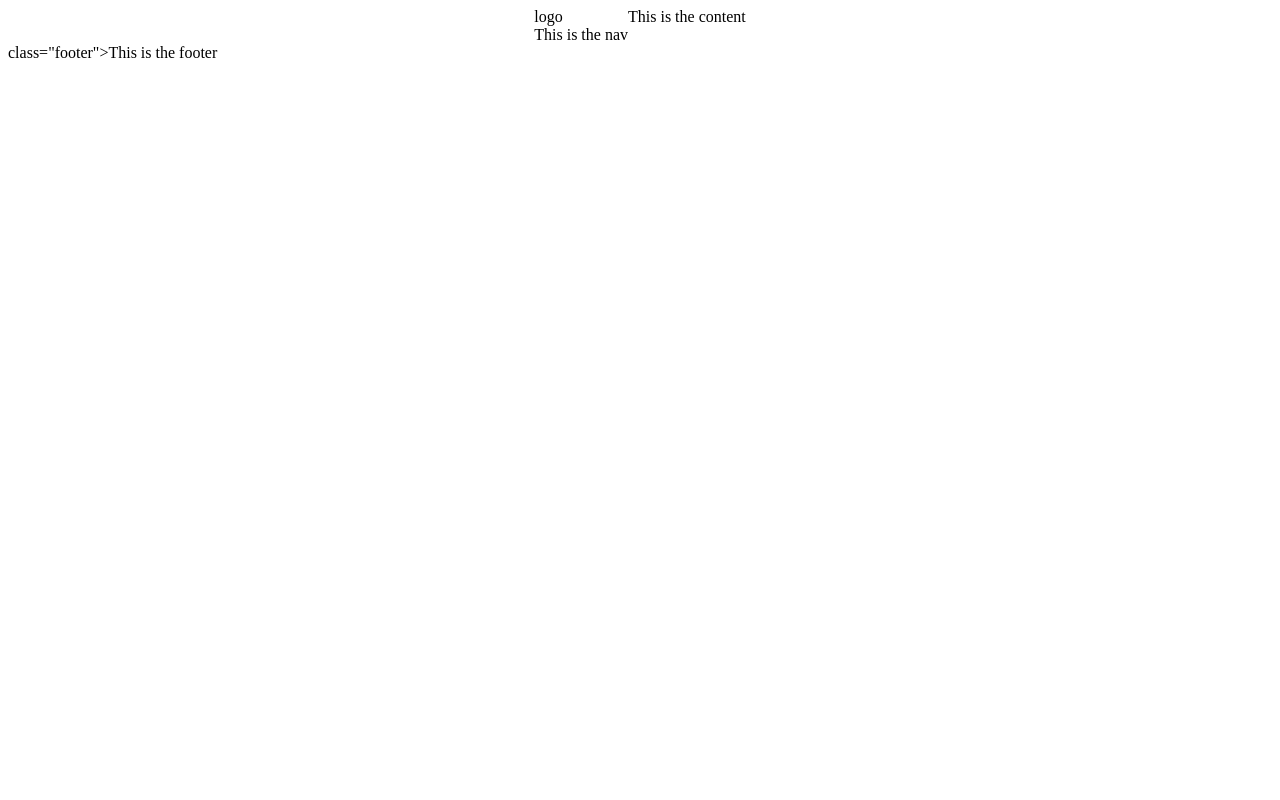
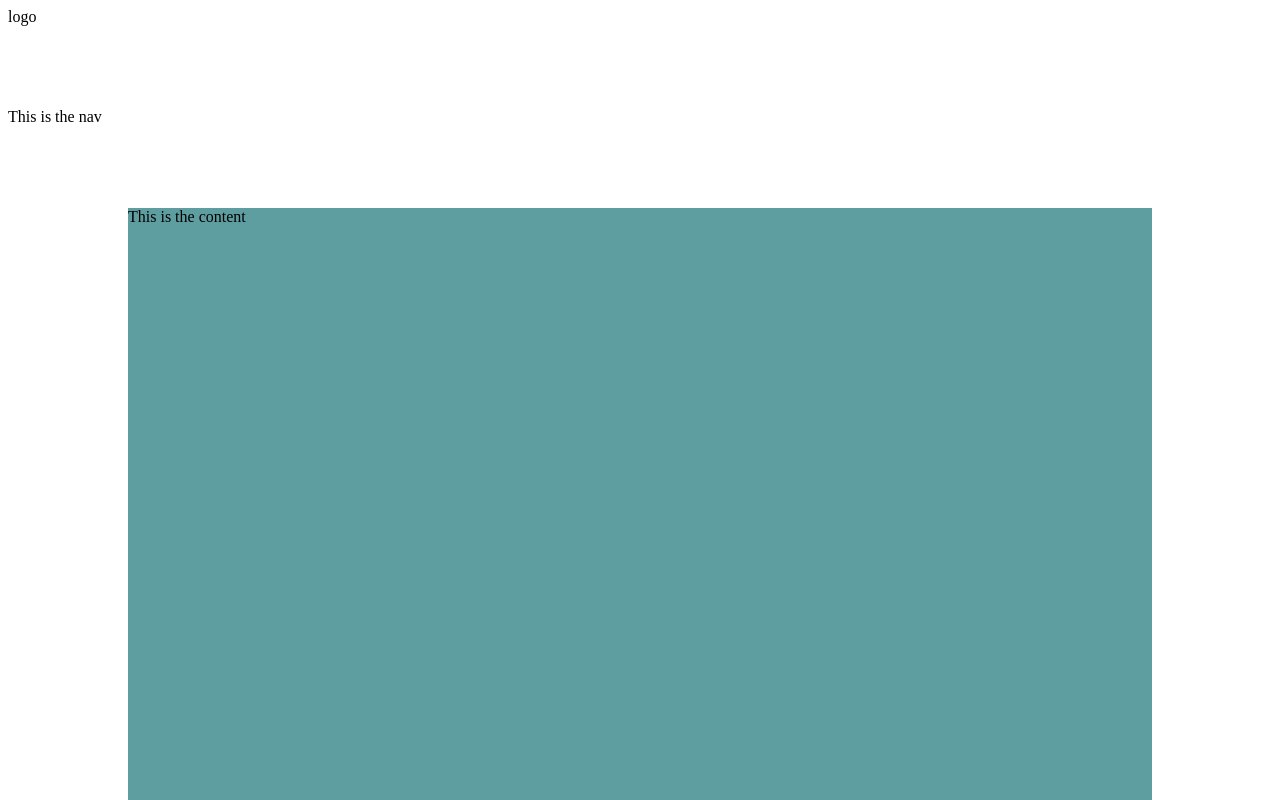
Before and after one commit to JRHS-Media/hello-world-Jorzari, a plain HTML site: page index.html in a window 1280 px wide. Shown: the top 800 px of the page. Drawn offline with Linux system fonts and the light colour scheme.

Commit message:
hello world

```diff
--- a/css.css
+++ b/css.css
@@ -7,3 +7,25 @@ font-family: sans-serif;
     flex-wrap: wrap;
     justify-content: center;
 }
+.header {
+    width: 100%;
+}
+.logo {
+    width: 100px;
+    height: 100px;
+    align-self: flex-end;
+}
+.nav{
+    width: 500px;
+    height: 100px;
+    align-self: flex-end;
+}
+.content{
+    width:80vw;
+    height:100vw;
+    background-color: cadetblue;
+}
+.footer {
+    width: 100vw;
+    height: 100px;
+}
```
